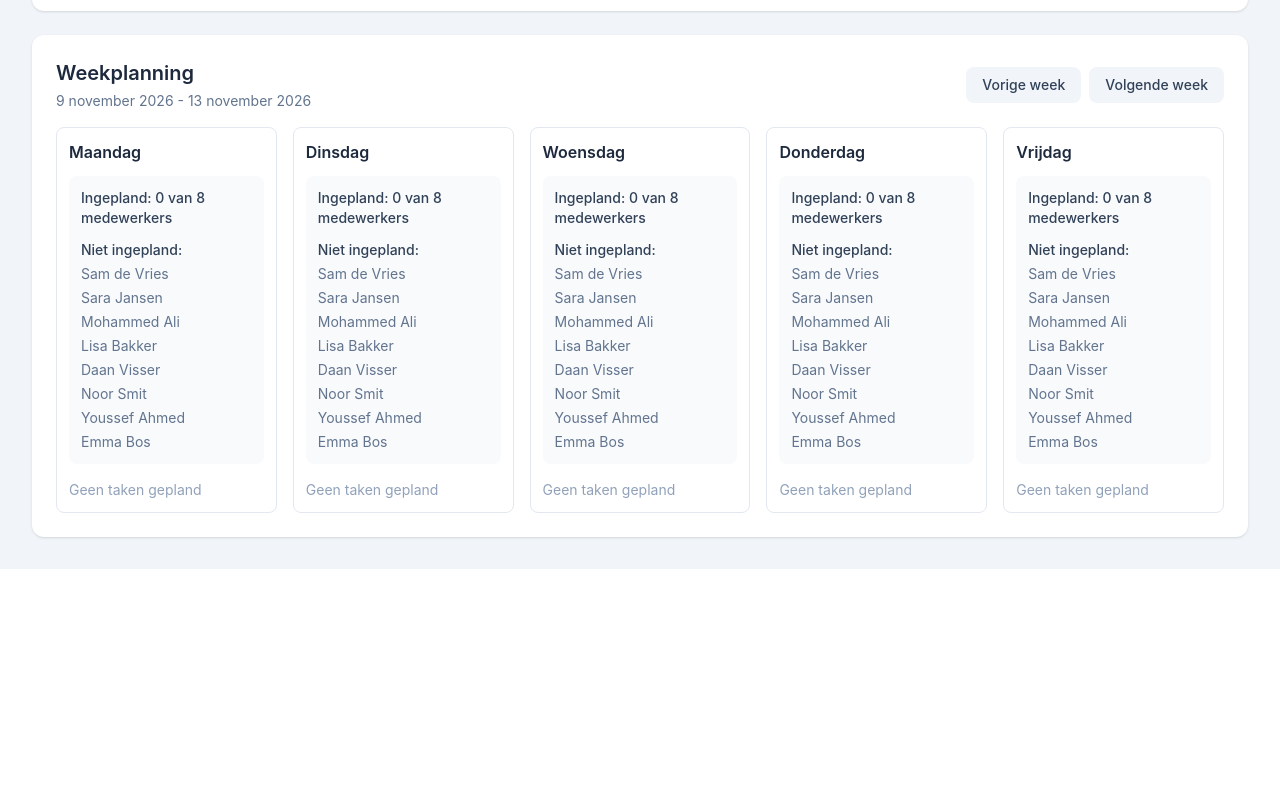
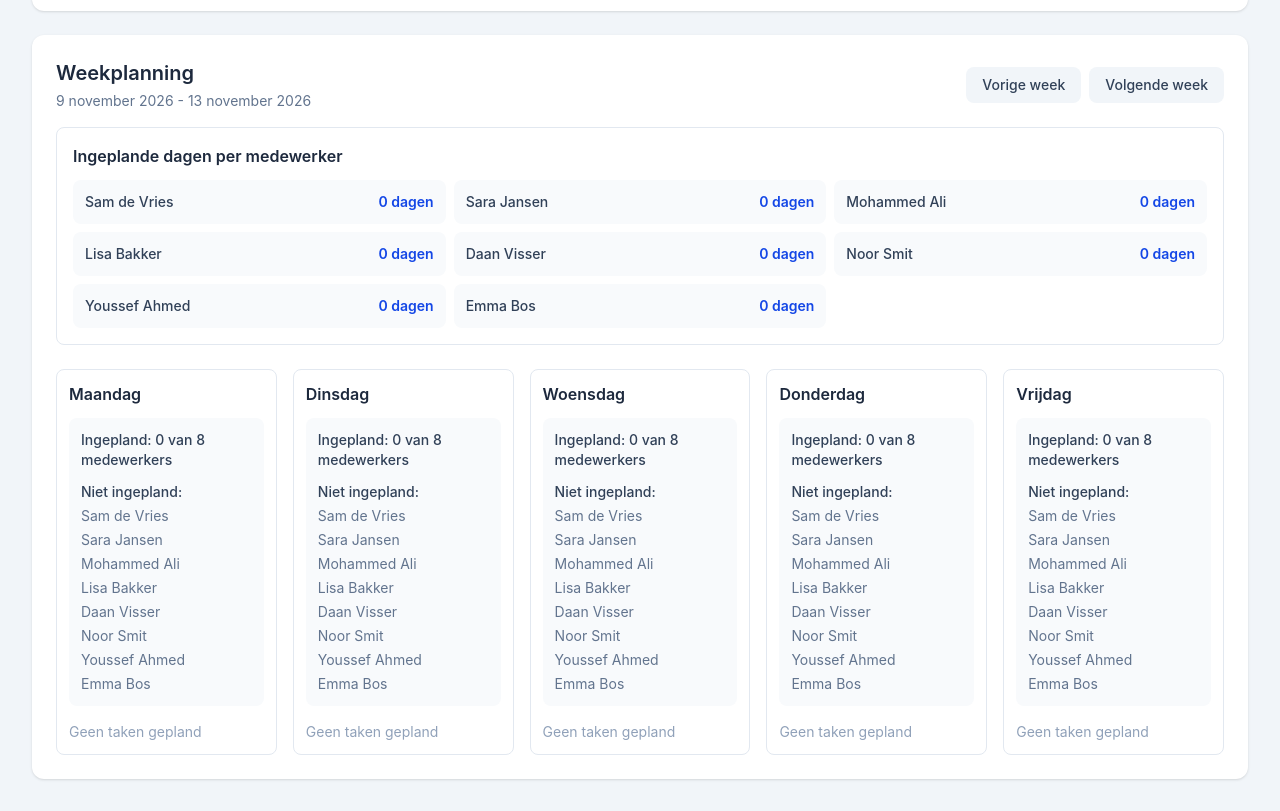
Before and after one commit to Shazaib6754/team-planner, a React (Vite) app: page / in a window 1280 px wide. Shown: the part 1657-2468 px from the top of the page. Before the commit the page ends 2226 px from the top, so only its background shows below. Built offline with nearby package versions, Linux system fonts and the light colour scheme.

Commit message:
Voeg overzicht ingeplande dagen per medewerker toe

```diff
--- a/src/components/WeekView.tsx
+++ b/src/components/WeekView.tsx
@@ -1,3 +1,4 @@
+
 import type { Employee, Task, ScheduledTask, Weekday } from '../types'
 import WeekDayColumn from './WeekDayColumn'
 
@@ -40,6 +41,23 @@ function WeekView({
 
   const weekLabel = `${monday.toLocaleDateString('nl-NL', dateFormat)} - ${friday.toLocaleDateString('nl-NL', dateFormat)}`
 
+  const weeklySchedule = schedule.filter(
+    (item) => item.weekStart === activeWeekStart
+  )
+
+  const employeeWorkdays = employees.map((employee) => {
+    const scheduledDays = new Set(
+      weeklySchedule
+        .filter((item) => item.employeeId === employee.id)
+        .map((item) => item.day)
+    )
+
+    return {
+      ...employee,
+      scheduledDays: scheduledDays.size,
+    }
+  })
+
   return (
     <section className="mt-6 rounded-xl bg-white p-6 shadow-sm">
       <div className="mb-4 flex flex-wrap items-center justify-between gap-3">
@@ -72,6 +90,35 @@ function WeekView({
         </div>
       </div>
 
+      <div className="mb-6 rounded-lg border border-slate-200 p-4">
+        <h3 className="mb-3 font-semibold text-slate-800">
+          Ingeplande dagen per medewerker
+        </h3>
+
+        {employeeWorkdays.length === 0 ? (
+          <p className="text-sm text-slate-500">
+            Er zijn nog geen medewerkers toegevoegd.
+          </p>
+        ) : (
+          <ul className="grid gap-2 sm:grid-cols-2 lg:grid-cols-3">
+            {employeeWorkdays.map((employee) => (
+              <li
+                key={employee.id}
+                className="flex items-center justify-between rounded-lg bg-slate-50 p-3"
+              >
+                <span className="text-sm font-medium text-slate-700">
+                  {employee.name}
+                </span>
+
+                <span className="text-sm font-semibold text-blue-700">
+                  {employee.scheduledDays} {employee.scheduledDays === 1 ? 'dag' : 'dagen'}
+                </span>
+              </li>
+            ))}
+          </ul>
+        )}
+      </div>
+
       <div className="grid gap-4 md:grid-cols-2 lg:grid-cols-5">
         {weekdays.map((day) => {
           const dailyTasks = schedule.filter(
```
